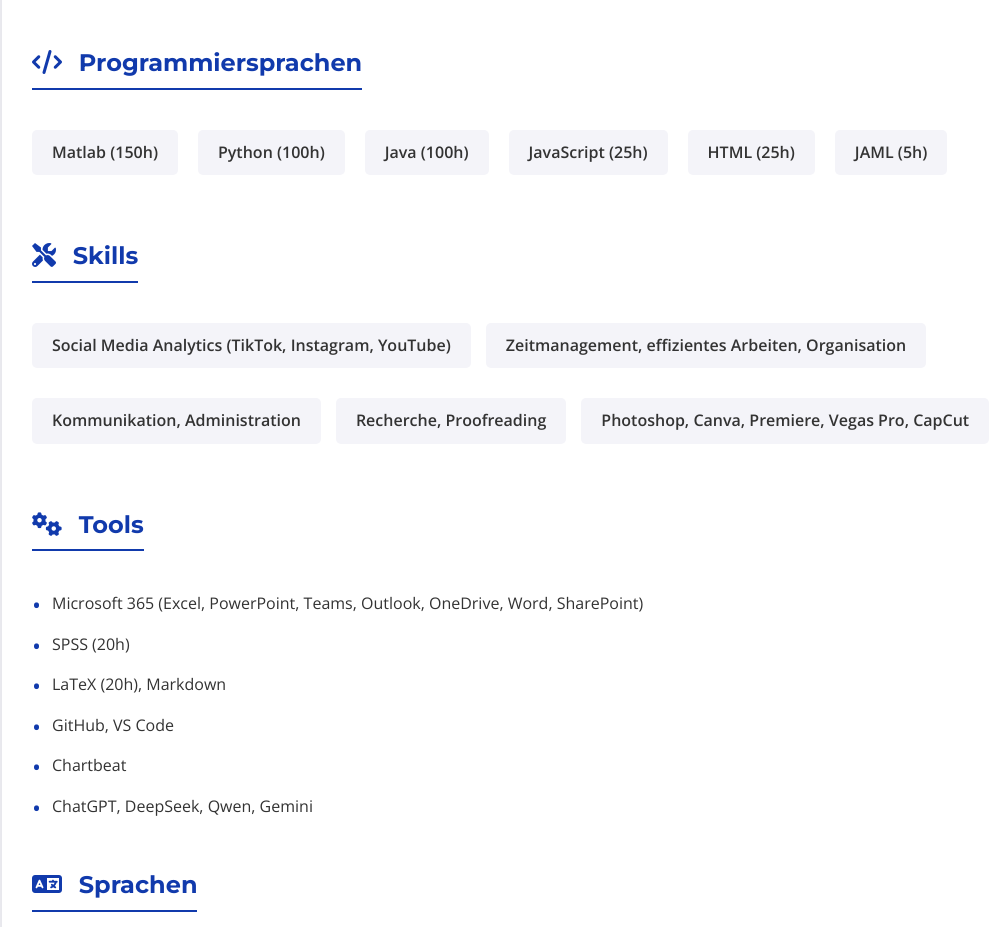
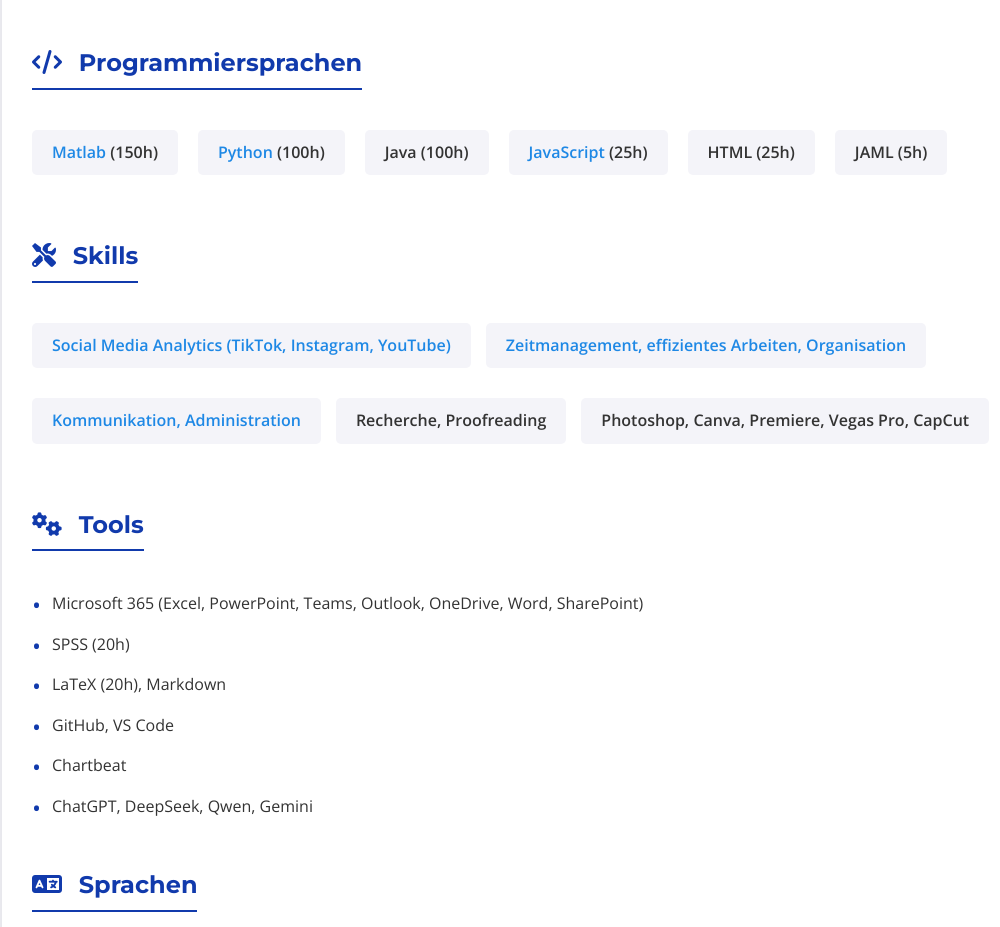
Before and after one commit to sony-basi/Analytics-in-Streaming-Social-Media, a plain HTML site: page index.html in a window 1280 px wide. Shown: the part 940-1867 px from the top of the page, without its empty margins (96-1096 px from the left). Drawn offline with nearby package versions, Linux system fonts and the light colour scheme.

Commit message:
Update index.html

```diff
--- a/index.html
+++ b/index.html
@@ -187,10 +187,10 @@
         <section>
             <h2><i class="fas fa-code icon"></i> Programmiersprachen</h2>
             <ul class="languages">
-                <li>Matlab (150h)</li>
-                <li>Python (100h)</li>
+                <li><strong style="color: #1e88e5;">Matlab</strong> (150h)</li>
+                <li><strong style="color: #1e88e5;">Python</strong> (100h)</li>
                 <li>Java (100h)</li>
-                <li>JavaScript (25h)</li>
+                <li><strong style="color: #1e88e5;">JavaScript</strong> (25h)</li>
                 <li>HTML (25h)</li>
                 <li>JAML (5h)</li>
             </ul>
@@ -198,9 +198,9 @@
         <section>
             <h2><i class="fas fa-tools icon"></i> Skills</h2>
             <ul class="skills-grid">
-                <li>Social Media Analytics (TikTok, Instagram, YouTube)</li>
-                <li>Zeitmanagement, effizientes Arbeiten, Organisation</li>
-                <li>Kommunikation, Administration</li>
+                <li><strong style="color: #1e88e5;">Social Media Analytics (TikTok, Instagram, YouTube)</strong></li>
+                <li><strong style="color: #1e88e5;">Zeitmanagement, effizientes Arbeiten, Organisation</strong></li>
+                <li><strong style="color: #1e88e5;">Kommunikation, Administration</strong></li>
                 <li>Recherche, Proofreading</li>
                 <li>Photoshop, Canva, Premiere, Vegas Pro, CapCut</li>
             </ul>
```
